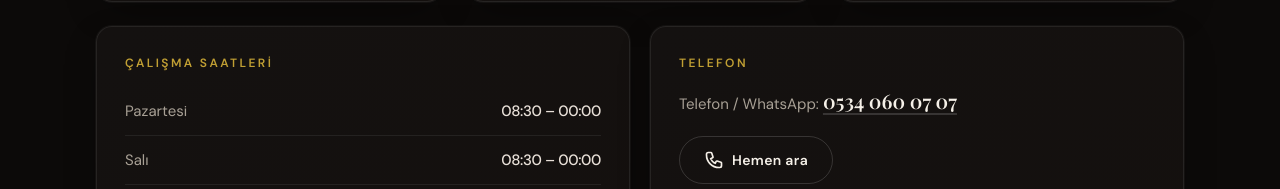
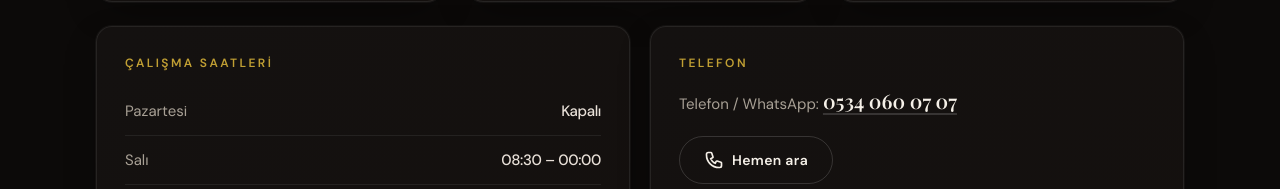
Before and after one commit to CelalSuoglu/Beyranci-Amca, a Next.js app: page / in a window 1280 px wide. Shown: the part 5815-6004 px from the top of the page. Built offline with nearby package versions, Linux system fonts and the light colour scheme; no server answers; the database is empty.

Commit message:
Pazartesi kapalı
Co-Authored-By: Claude Opus 5.5 <noreply@anthropic.com>
Claude-Session: https://claude.ai/code/session_01LitvCPXw1r5XTfBqZEAWTt

```diff
--- a/src/components/seo/RestaurantJsonLd.tsx
+++ b/src/components/seo/RestaurantJsonLd.tsx
@@ -2,7 +2,10 @@ import { site, siteUrl } from "@/lib/site";
 
 /** LocalBusiness / Restaurant schema for Google local search */
 export function RestaurantJsonLd() {
-  const openingHoursSpecification = site.hours.weekly?.map((row) => {
+  // Kapalı günler listeye girmez (schema.org: listede olmayan gün kapalı sayılır)
+  const openingHoursSpecification = site.hours.weekly
+    ?.filter((row) => row.hours.includes("–"))
+    .map((row) => {
     const [opens, closes] = row.hours.split("–").map((s) => s.trim());
     const dayMap: Record<string, string> = {
       Pazartesi: "Monday",
--- a/src/lib/site.ts
+++ b/src/lib/site.ts
@@ -53,7 +53,7 @@ export const site: SiteConfig = {
   hours: {
     label: "Çalışma saatleri",
     weekly: [
-      { day: "Pazartesi", hours: "08:30 – 00:00" },
+      { day: "Pazartesi", hours: "Kapalı" },
       { day: "Salı", hours: "08:30 – 00:00" },
       { day: "Çarşamba", hours: "08:30 – 00:00" },
       { day: "Perşembe", hours: "08:30 – 00:00" },
--- a/src/lib/store/hours.ts
+++ b/src/lib/store/hours.ts
@@ -39,7 +39,8 @@ export const DEFAULT_STORE_SETTINGS: StoreSettings = {
   eta_min: 35,
   eta_max: 50,
   last_order_minutes: 30,
-  opening_hours: Array.from({ length: 7 }, () => ({ open: "08:30", close: "00:00", closed: false })),
+  // Pazartesi kapalı
+  opening_hours: Array.from({ length: 7 }, (_, i) => ({ open: "08:30", close: "00:00", closed: i === 0 })),
 };
 
 const DAY = 1440;
```
Also changed, not shown: 2 other files (tests, documents, lock files or other folders).
